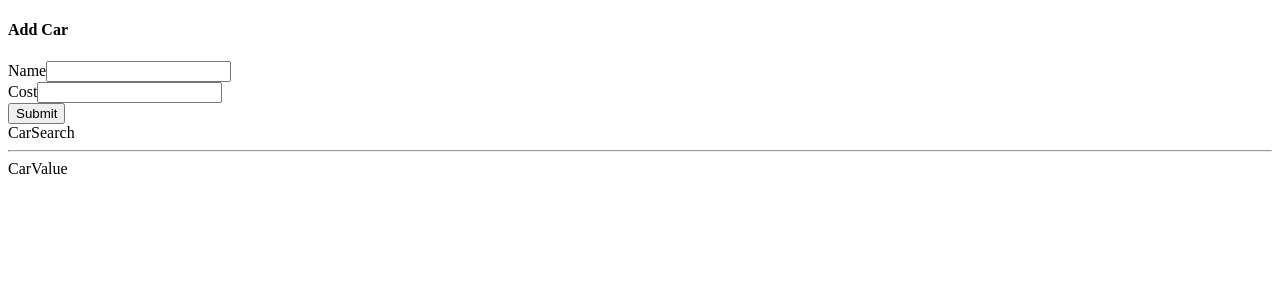
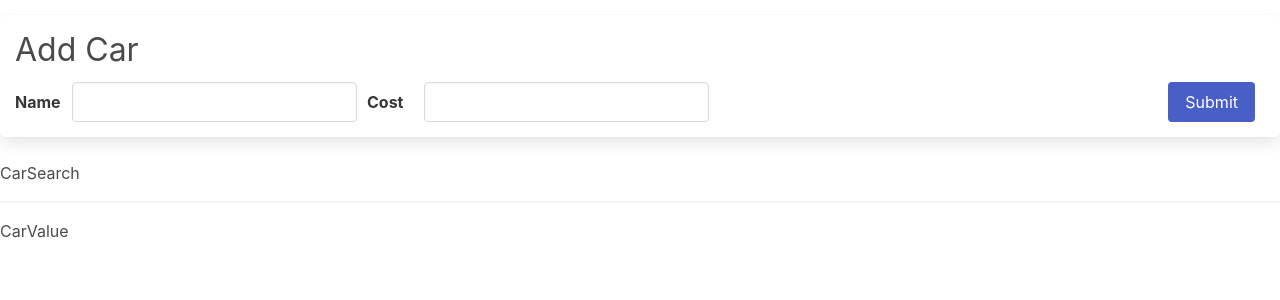
Before and after one commit to lxkrmr/react-cars-2023, a JavaScript app: page / in a window 1280 px wide. Shown: the top 300 px of the page. Built offline with nearby package versions, Linux system fonts and the light colour scheme.

Commit message:
💄 add styling

```diff
--- a/src/index.js
+++ b/src/index.js
@@ -1,3 +1,5 @@
+import 'bulma/css/bulma.css';
+import './styles.css';
 import { createRoot } from 'react-dom/client';
 import { Provider } from 'react-redux';
 import { store } from './store';
--- /dev/null
+++ b/src/styles.css
@@ -0,0 +1,79 @@
+.car-form {
+  margin-top: 15px;
+  padding: 15px;
+}
+.car-form .field-group {
+  display: flex;
+  margin-bottom: 0px;
+}
+.car-form form {
+  display: flex;
+  justify-content: space-between;
+}
+.car-form .field {
+  display: flex;
+  align-items: center;
+  margin-bottom: 0px;
+  margin-right: 10px;
+}
+.car-form .field label.label {
+  margin-bottom: 0px;
+  width: 70px;
+}
+.car-form input {
+  width: 100%;
+}
+.car-form h4.subtitle.is-3 {
+  margin-bottom: 0.75rem;
+}
+
+.car-list .panel.bold {
+  font-weight: 600;
+}
+
+.car-list .panel {
+  padding: 10px;
+  display: flex;
+  flex-direction: row;
+  justify-content: space-between;
+  align-items: center;
+}
+
+.car-list p {
+  font-size: 1.5rem;
+}
+
+.car-list .note {
+  font-style: italic;
+  display: block;
+  margin: 40px 20px;
+}
+
+.car-value {
+  font-size: 2rem;
+  text-align: right;
+}
+
+hr {
+  margin: 1rem 0;
+}
+
+.list-header {
+  display: flex;
+  flex-direction: row;
+  justify-content: space-between;
+  align-items: center;
+}
+
+.list-header h3.title {
+  margin-bottom: 0px;
+}
+
+.list-header .search {
+  display: flex;
+  align-items: center;
+}
+.list-header .search .label {
+  margin-bottom: 0px;
+  margin-right: 10px;
+}
```
